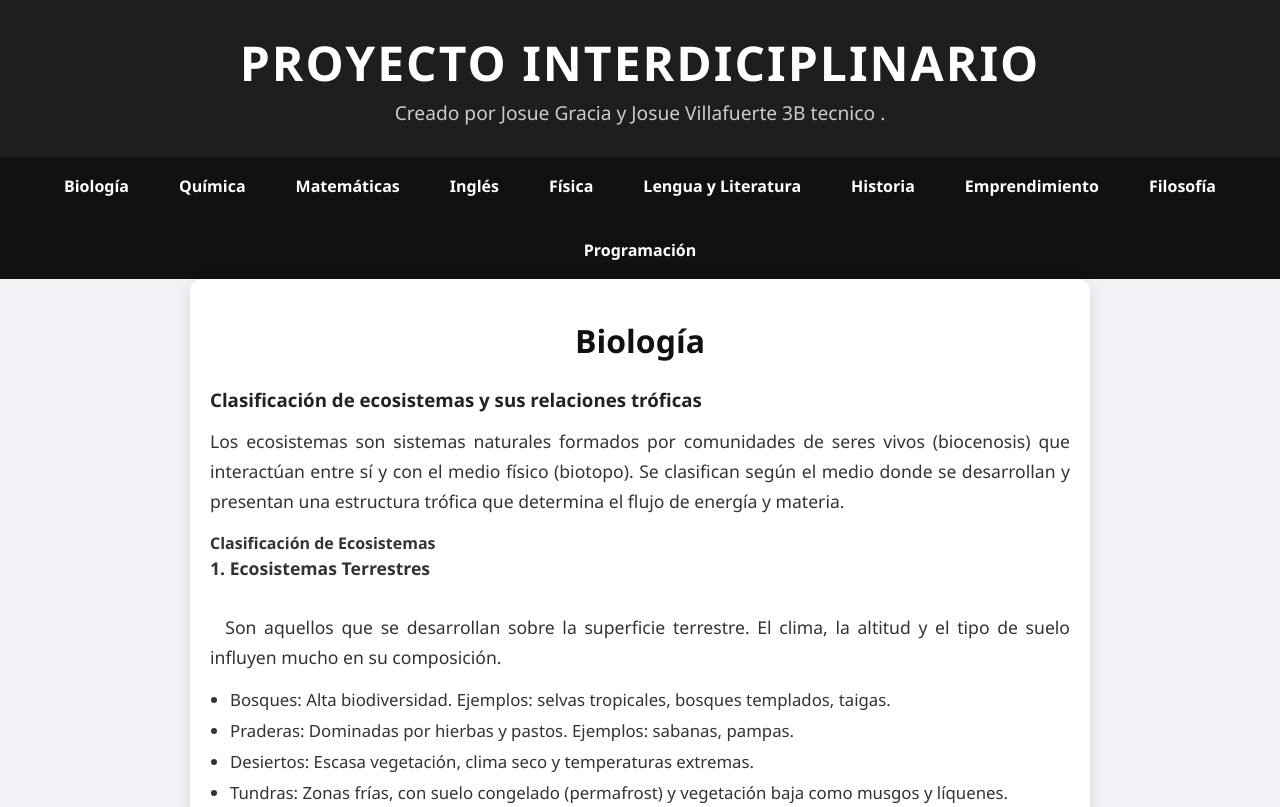
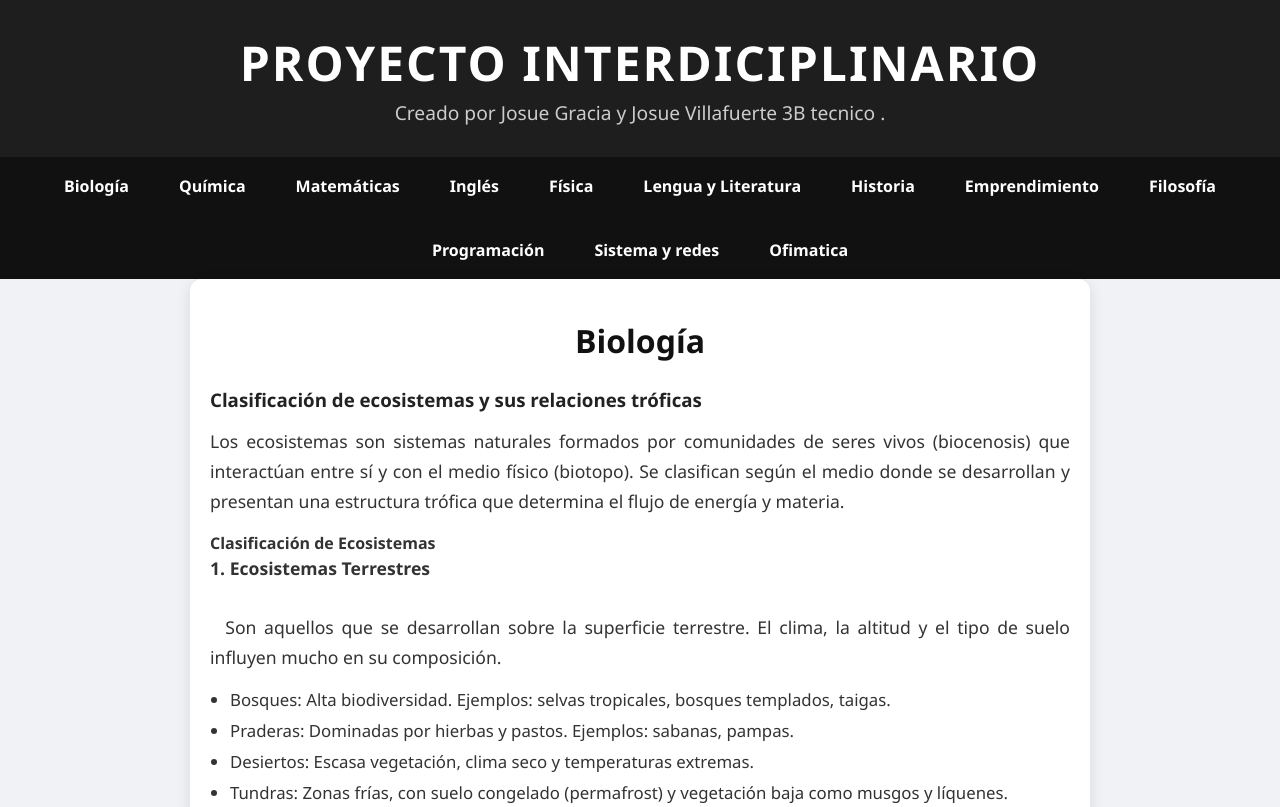
Before and after one commit to josuegracia212540021/mens-hubh, a plain HTML site: page index.html in a window 1280 px wide. Shown: the top 807 px of the page. Drawn offline with Linux system fonts and the light colour scheme.

Commit message:
Update index.html

```diff
--- a/index.html
+++ b/index.html
@@ -141,6 +141,8 @@
   <a href="#emprendimiento">Emprendimiento</a>
   <a href="#filosofia">Filosofía</a>
   <a href="#programacion">Programación</a>
+   <a href="#Sistema y redes">Sistema y redes </a>
+   <a href="#Ofimatica">Ofimatica </a>
 </nav>
 
 <!-- Biología -->
```
